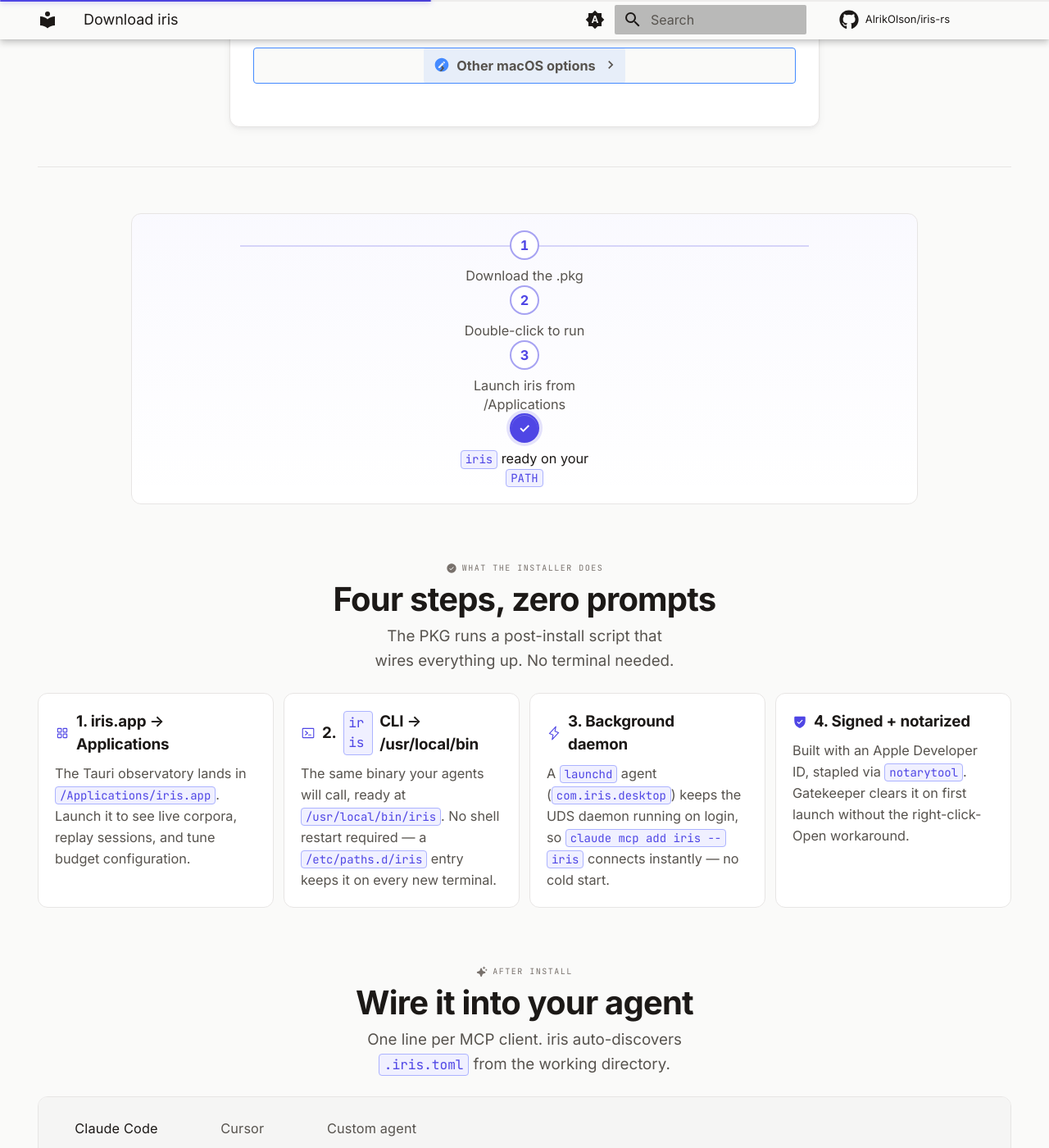
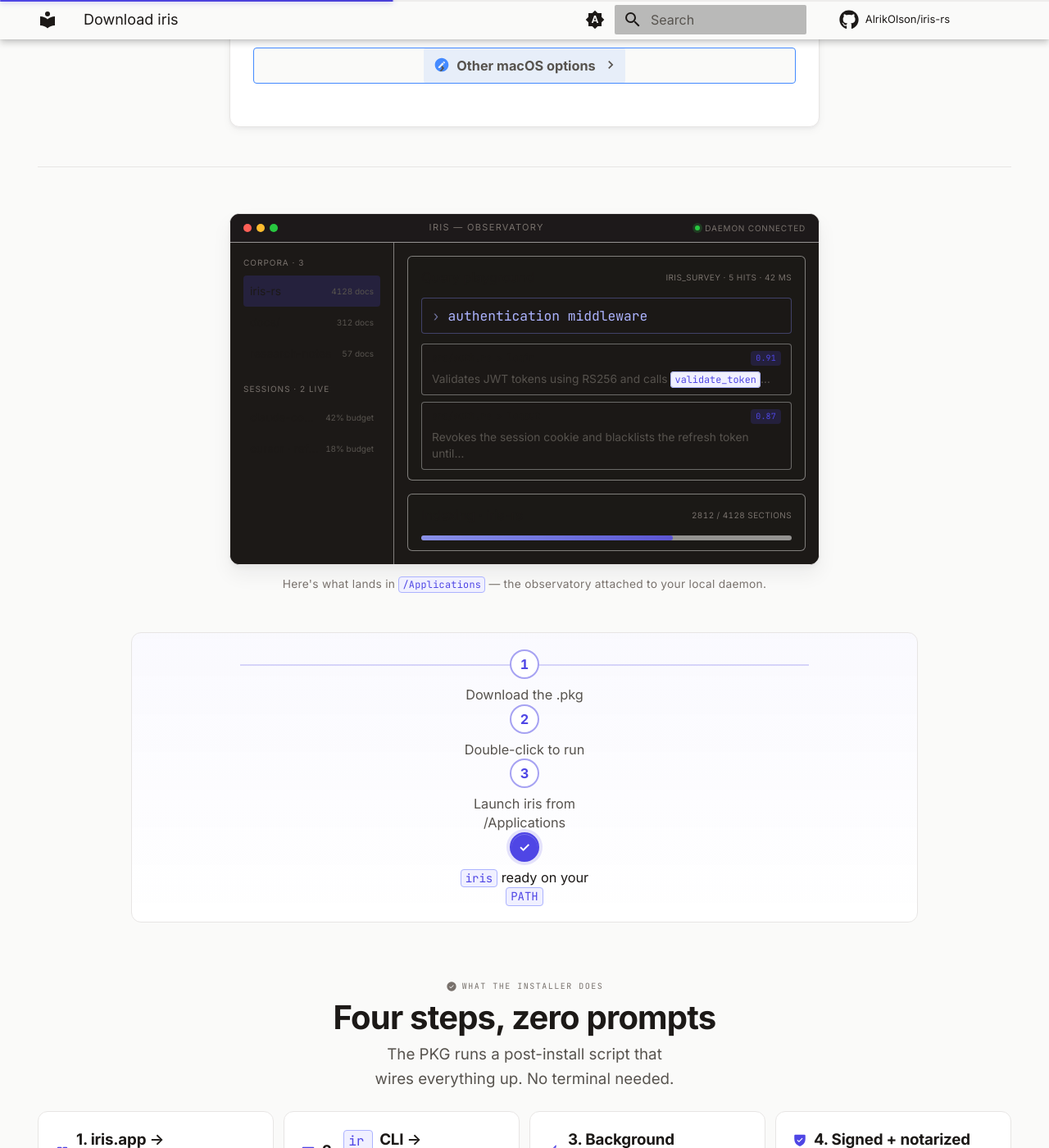
Before and after one commit to OlsonSoftware/ministr, an MkDocs documentation site: the page built from docs/src/download.md, in a window 1280 px wide and 1400 px high, scrolled down 910 px. Shown: the whole window at 82% size. Built offline with MkDocs 1.6.1 and Material for MkDocs 9.7.7, drawn with Linux system fonts in a browser that asks for light colours; comment, search, counter and statistics services are not loaded.

Commit message:
docs(site): embed observatory preview on download page below CTA
Round-9 polish on /download/: the CSS/HTML observatory window mock now
appears directly under the hero download card, giving direct-link
visitors who never hit the landing page a visual of what lands in
/Applications before they scroll through the install flow.

Uses the same structure as the landing page preview, with a
.iris-app-preview--download modifier that tightens the max-width to
720px and drops the bottom margin so it sits flush with the subsequent
install-flow stepper. A small centred caption (\"Here's what lands in
/Applications — the observatory attached to your local daemon.\") ties
it back to the CTA above without duplicating the full feature grid.

Co-Authored-By: Claude Opus 4.7 (1M context) <noreply@anthropic.com>

```diff
--- a/docs/src/download.md
+++ b/docs/src/download.md
@@ -147,6 +147,87 @@ hide:
 </div>
 
 </div>
+
+<div class="iris-app-preview iris-app-preview--download" aria-label="Preview of the iris desktop observatory">
+  <div class="iris-app-preview__chrome">
+    <div class="iris-app-preview__dots">
+      <span class="iris-app-preview__dot iris-app-preview__dot--r"></span>
+      <span class="iris-app-preview__dot iris-app-preview__dot--y"></span>
+      <span class="iris-app-preview__dot iris-app-preview__dot--g"></span>
+    </div>
+    <span class="iris-app-preview__title">iris — observatory</span>
+    <span class="iris-app-preview__status">
+      <span class="iris-app-preview__led"></span>
+      daemon connected
+    </span>
+  </div>
+  <div class="iris-app-preview__body">
+    <aside class="iris-app-preview__sidebar">
+      <div class="iris-app-preview__sidebar-label">Corpora · 3</div>
+      <ul class="iris-app-preview__list">
+        <li class="iris-app-preview__row iris-app-preview__row--active">
+          <span class="iris-app-preview__row-name">iris-rs</span>
+          <span class="iris-app-preview__row-meta">4128 docs</span>
+        </li>
+        <li class="iris-app-preview__row">
+          <span class="iris-app-preview__row-name">docs/</span>
+          <span class="iris-app-preview__row-meta">312 docs</span>
+        </li>
+        <li class="iris-app-preview__row">
+          <span class="iris-app-preview__row-name">research-notes</span>
+          <span class="iris-app-preview__row-meta">57 docs</span>
+        </li>
+      </ul>
+      <div class="iris-app-preview__sidebar-label">Sessions · 2 live</div>
+      <ul class="iris-app-preview__list">
+        <li class="iris-app-preview__row">
+          <span class="iris-app-preview__row-name">claude-code · main</span>
+          <span class="iris-app-preview__row-meta">42% budget</span>
+        </li>
+        <li class="iris-app-preview__row">
+          <span class="iris-app-preview__row-name">cursor · refactor</span>
+          <span class="iris-app-preview__row-meta">18% budget</span>
+        </li>
+      </ul>
+    </aside>
+    <div class="iris-app-preview__main">
+      <div class="iris-app-preview__panel">
+        <div class="iris-app-preview__panel-header">
+          <span class="iris-app-preview__panel-title">Query playground</span>
+          <span class="iris-app-preview__panel-meta">iris_survey · 5 hits · 42 ms</span>
+        </div>
+        <div class="iris-app-preview__query">authentication middleware</div>
+        <div class="iris-app-preview__results">
+          <div class="iris-app-preview__result">
+            <div class="iris-app-preview__result-head">
+              <span class="iris-app-preview__result-path">src/auth.rs › login</span>
+              <span class="iris-app-preview__score">0.91</span>
+            </div>
+            <p class="iris-app-preview__snippet">Validates JWT tokens using RS256 and calls <code>validate_token</code>…</p>
+          </div>
+          <div class="iris-app-preview__result">
+            <div class="iris-app-preview__result-head">
+              <span class="iris-app-preview__result-path">src/auth.rs › logout</span>
+              <span class="iris-app-preview__score">0.87</span>
+            </div>
+            <p class="iris-app-preview__snippet">Revokes the session cookie and blacklists the refresh token until…</p>
+          </div>
+        </div>
+      </div>
+      <div class="iris-app-preview__panel">
+        <div class="iris-app-preview__panel-header">
+          <span class="iris-app-preview__panel-title">Indexing · iris-rs</span>
+          <span class="iris-app-preview__panel-meta">2812 / 4128 sections</span>
+        </div>
+        <div class="iris-app-preview__progress" role="progressbar" aria-valuemin="0" aria-valuemax="100" aria-valuenow="68">
+          <span class="iris-app-preview__progress-fill" style="width: 68%"></span>
+        </div>
+      </div>
+    </div>
+  </div>
+</div>
+
+<p class="iris-app-preview__caption">Here's what lands in <code>/Applications</code> — the observatory attached to your local daemon.</p>
 
 <div class="iris-install-flow" aria-label="Install flow">
   <ol class="iris-install-flow__steps">
```
Also changed, not shown: docs/styles/tokens.css (+16 -0 lines), docs/src/stylesheets/extra.css.
